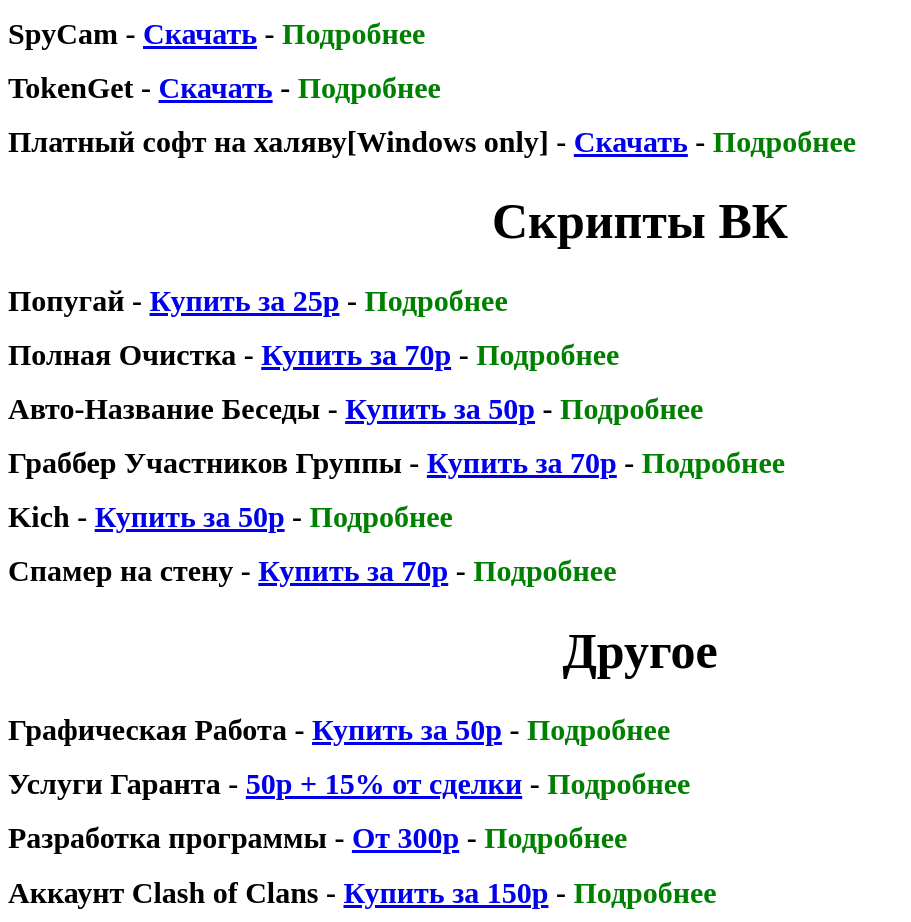
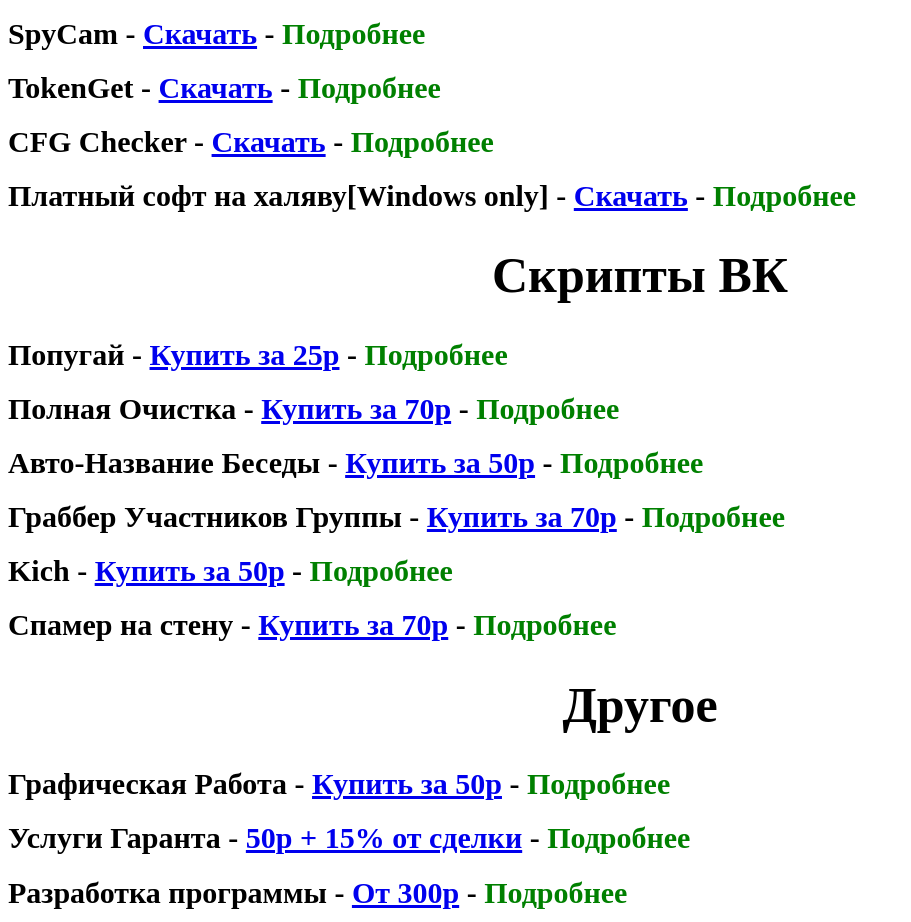
Before and after one commit to RainyDev1337/Elecktro1337.github.io, a plain HTML site: page devsoftshop/index.html in a window 1280 px wide. Shown: the part 913-1835 px from the top of the page, without its empty margins (0-911 px from the left). Drawn offline with nearby package versions, Linux system fonts and the light colour scheme; a script that the page names is missing.

Commit message:
New soft

```diff
--- a/devsoftshop/index.html
+++ b/devsoftshop/index.html
@@ -45,6 +45,9 @@ writetitle()
 <H1 style="font-size:30px;">IMEI Dropper - <a target="_blank" href="http://rapidtory.com/Dk0p">Скачать</a> - <a style="color:green;" onClick="alert('IMEI Dropper - Программа для получения IMEI кода.')">Подробнее</a></h1>
 <H1 style="font-size:30px;">SpyCam - <a target="_blank" href="http://rapidtory.com/Djwh">Скачать</a> - <a style="color:green;" onClick="alert('Spycam - Программа для создания скрытых снимков камеры без её открытия.')">Подробнее</a></h1>
 <H1 style="font-size:30px;">TokenGet - <a target="_blank" href="http://swiftation.com/FlNN">Скачать</a>  - <a style="color:green;" onClick="alert('TokenGet - Программа для быстрого получения токена Вконтакте.')">Подробнее</a></h1>
+
+<H1 style="font-size:30px;">CFG Checker - <a target="_blank" href="http://zipvale.com/E9pg">Скачать</a>  - <a style="color:green;" onClick="alert('CFG Checker - Программа для проверки компьютера на наличие читов CFG для игры CSS v34.')">Подробнее</a></h1>
+
 <H1 style="font-size:30px;">Платный софт на халяву[Windows only] - <a target="_blank" href="http://www91.zippyshare.com/d/XL6l7Ix0/15923/DevSoft.exe">Скачать</a> - <a style="color:green;" onClick="alert('Для скупых/Школьников/Доунов.')">Подробнее</a></h1>
 
 <center><h1 style="font-size:50px;">Скрипты ВК</h1></center>
```
